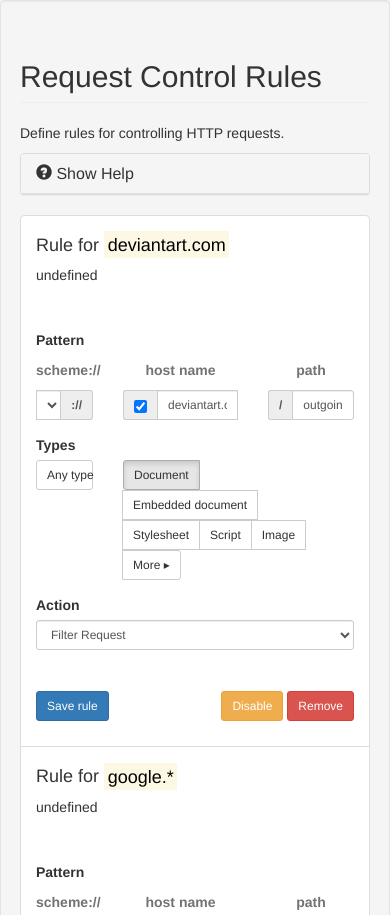
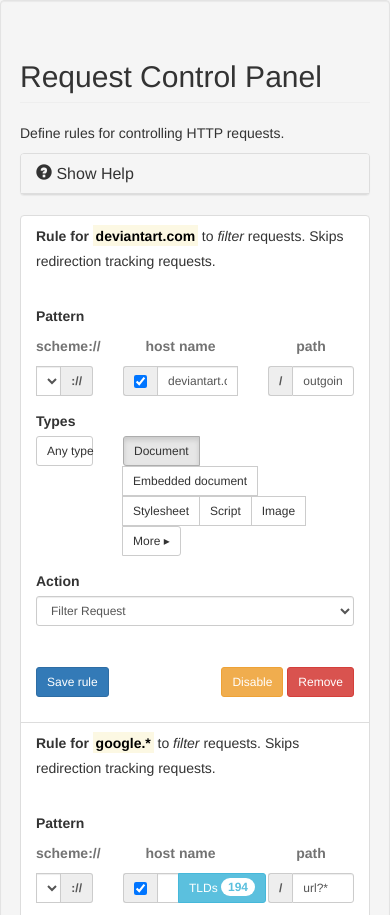
Before and after one commit to tumpio/requestcontrol, a browser extension: page options/options.html in a window 390 px wide. Shown: the top 915 px of the page. Drawn offline with nearby package versions, Linux system fonts and the light colour scheme.

Commit message:
Fix redirect url input

```diff
--- a/options/options.html
+++ b/options/options.html
@@ -14,7 +14,7 @@
 </head>
 
 <body class="well">
-<h2 class="page-header">Request Control Rules</h2>
+<h2 class="page-header">Request Control Panel</h2>
 <div>
     <p>Define rules for controlling HTTP requests.</p>
     <div class="panel panel-default">
@@ -43,15 +43,15 @@
                         <tbody>
                         <tr>
                             <td><i>http</i></td>
-                            <td>Match http-scheme.</td>
+                            <td>Match http scheme.</td>
                         </tr>
                         <tr>
                             <td><i>https</i></td>
-                            <td>Match https-scheme.</td>
+                            <td>Match https scheme.</td>
                         </tr>
                         <tr>
                             <td><i>http/https</i></td>
-                            <td>Match both http and https.</td>
+                            <td>Match both http and https schemes.</td>
                         </tr>
                         </tbody>
                     </table>
@@ -165,7 +165,7 @@
     <button id="addNewRule" class="btn btn-default">Add new rule</button>
     <button id="restoreRules" class="btn btn-link pull-right">Restore Defaults</button>
 </div>
-<h2 class="page-header">Filtered out URL parameters</h2>
+<h3 class="page-header">Filtered out URL parameters</h3>
 <div>
     <p>Define URL parameters that will be filtered out from requests that match a "Filter request" rule. URL parameters
         are commonly used in redirection tracking as a method to analyze the origin of traffic.</p>
@@ -177,8 +177,8 @@
 
 <ul id="models" class="list-group form-horizontal hidden">
     <li id="ruleInputModel" class="list-group-item rule">
-        <h4 class="title"></h4>
-        <p class="description"></p>
+        <label class="title"></label>
+        <span class="description"></span>
         <div class="form-group">
             <div class="col-sm-2 control-label">
                 <div class="row no-gutter">
@@ -197,7 +197,7 @@
                                 <select id="scheme" class="form-control input-sm scheme text-center">
                                     <option value="http">http</option>
                                     <option value="https">https</option>
-                                    <option value="*">http/https</option>
+                                    <option value="*" selected>http/https</option>
                                 </select>
                             </div>
                             <span class="input-group-addon"><strong>://</strong></span>
--- a/options/options.js
+++ b/options/options.js
@@ -107,7 +107,7 @@
     });
 
     action.addEventListener("change", function () {
-        description.innerHTML = getRuleDescription(action.value, rule.redirectUrl);
+        description.innerHTML = getRuleDescription(action.value);
         toggleHidden(redirectUrl, action.value != "redirect");
         saveBtn.removeAttribute("disabled");
         for (let input of inputModel.querySelectorAll("input[pattern]:not(.hidden)")) {
@@ -159,14 +159,14 @@
 
     if (rule) {
         title.innerHTML = "Rule for <mark>" + rule.pattern.host + "</mark>";
-        description.innerHTML = getRuleDescription(rule);
+        description.innerHTML = getRuleDescription(rule.action);
         scheme.value = rule.pattern.scheme;
         matchSubDomains.checked = rule.pattern.matchSubDomains;
         host.value = rule.pattern.host;
         path.value = rule.pattern.path;
         action.value = rule.action;
-        if (action.value != "redirect") {
-            toggleHidden(redirectUrl, true);
+        if (action.value == "redirect") {
+            toggleHidden(redirectUrl, false);
             redirectUrl.value = rule.redirectUrl || "";
         }
         if (rule.pattern.topLevelDomains) {
@@ -224,14 +224,14 @@
     input.addEventListener("blur", validateInput);
 }
 
-function getRuleDescription(action, redirectUrl) {
+function getRuleDescription(action) {
     switch (action) {
         case "filter":
-            return "Rule to <i>filter</i> requests. Skips redirection tracking requests.";
+            return " to <i>filter</i> requests. Skips redirection tracking requests.";
         case "block":
-            return "Rule to <i>block</i> requests. Requests are cancelled.";
+            return " to <i>block</i> requests. Requests are cancelled.";
         case "redirect":
-            return "Rule to <i>redirect</i> requests. Requests are redirected to " + (redirectUrl || "");
+            return " to <i>redirect</i> requests. Requests are redirected to the given redirect URL";
     }
 }
 
```
